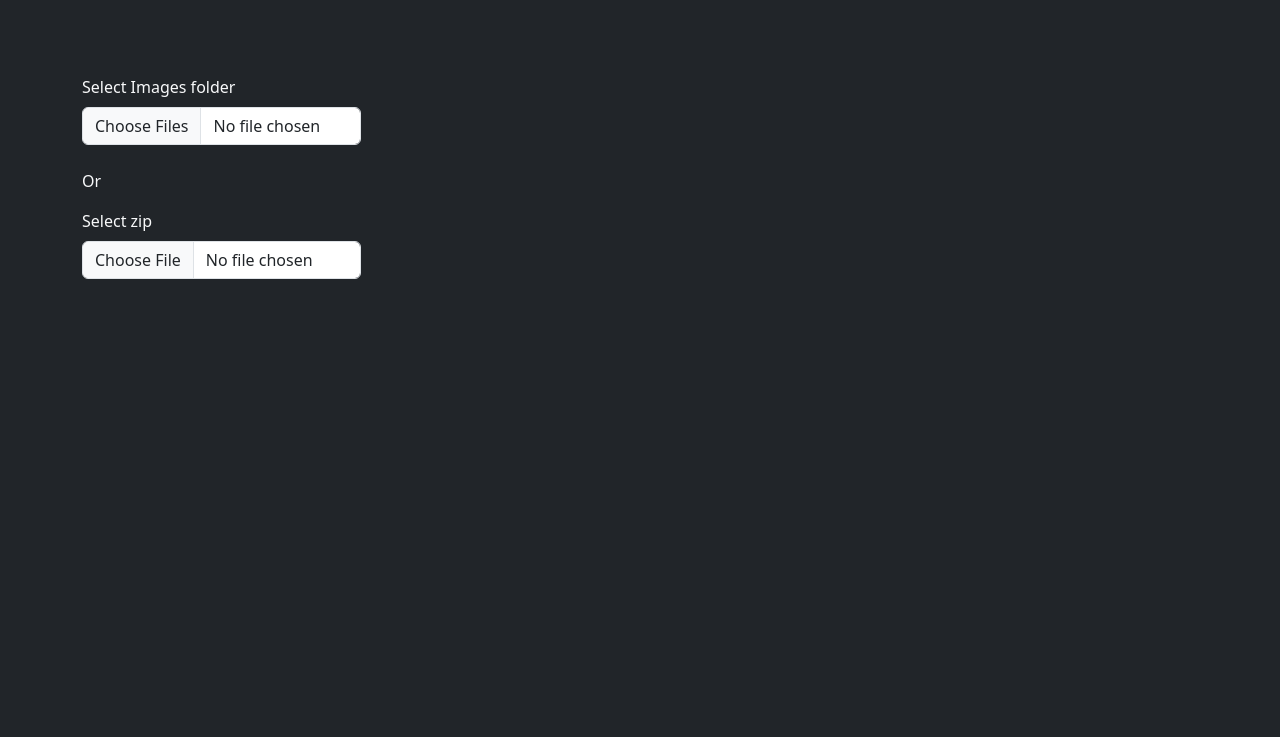
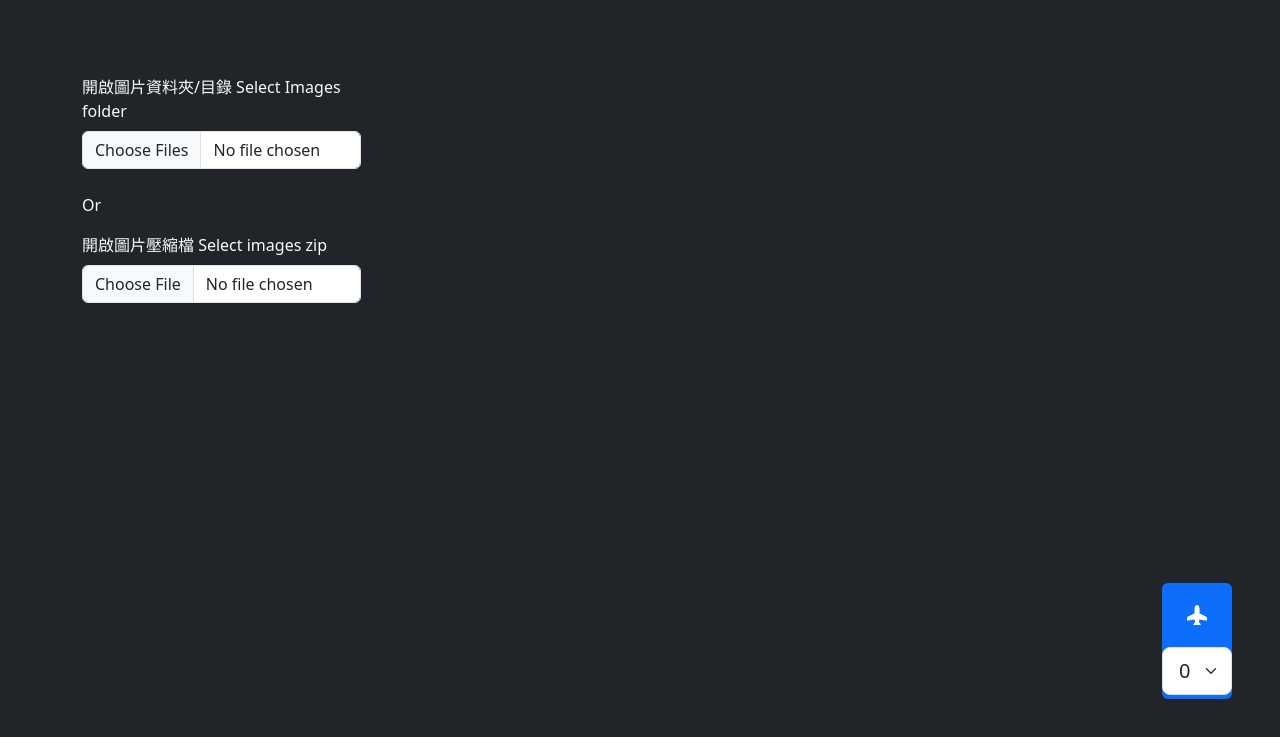
Before and after one commit to Rekkuuza/grapeview.github.io, a plain HTML site: page index.html in a window 1280 px wide. Shown: the part 53-790 px from the top of the page. Drawn offline with nearby package versions, Linux system fonts and the light colour scheme.

Commit message:
add top and select page
add top and select page

```diff
--- a/index.html
+++ b/index.html
@@ -8,11 +8,25 @@
     <link href="https://cdn.jsdelivr.net/npm/bootstrap@5.3.6/dist/css/bootstrap.min.css" rel="stylesheet"
         integrity="sha384-4Q6Gf2aSP4eDXB8Miphtr37CMZZQ5oXLH2yaXMJ2w8e2ZtHTl7GptT4jmndRuHDT" crossorigin="anonymous">
 
+    <link rel="stylesheet" href="https://cdn.jsdelivr.net/npm/bootstrap-icons@1.13.1/font/bootstrap-icons.min.css">
 </head>
 
 <body class="bg-dark">
 
     <div class="container-xl">
+
+
+        <div class="bg-primary rounded-2 position-fixed bottom-0 end-0 m-5">
+
+            <button class="btn btn-primary btn-lg m-2 " onclick="topFunction()" id="btn_top">
+                <span class="bi bi-airplane-fill"></span>
+            </button>
+
+            <select id="page_select" class="form-select form-select-lg mb-1" aria-label="select page"
+                onchange="selectPage(this.value)">
+                <option value="0" selected>0</option>
+            </select>
+        </div>
 
         <h1 class="text-light">Grape View</h1>
 
@@ -21,7 +35,7 @@
         <br />
 
         <div class="col-3">
-            <label for="select_folder" class="form-label text-light">Select Images folder</label>
+            <label for="select_folder" class="form-label text-light">開啟圖片資料夾/目錄 Select Images folder</label>
 
             <input class="form-control" id="select_folder" type="file" webkitdirectory multiple
                 onchange="readFiles(this.files)">
@@ -31,7 +45,7 @@
         <div class="col-3">
             <p class=" text-light">Or</p>
 
-            <label for="select_zip" class="form-label text-light">Select zip</label>
+            <label for="select_zip" class="form-label text-light">開啟圖片壓縮檔 Select images zip</label>
 
             <input class="form-control" id="select_zip" type="file" accept=".zip" onchange="unzipReadFiles(this.files)">
 
@@ -45,6 +59,8 @@
 
         <div id="div_imgs"></div>
 
+
+
     </div>
 
     <script src=" https://cdn.jsdelivr.net/npm/jquery/dist/jquery.min.js"></script>
@@ -54,6 +70,10 @@
     <script src="https://cdnjs.cloudflare.com/ajax/libs/jszip/3.10.1/jszip.min.js"></script>
 
     <script type="text/javascript">
+
+
+
+
 
         function readFiles(files) {
 
@@ -188,8 +208,25 @@
         // 將圖片加入圖片區
         function appendImg(index, imgSrc) {
 
-            $('#div_imgs').append('<p>' + index + '</p>');
+            $('#div_imgs').append('<p id="' + index + '">' + index + '</p>');
             $('#div_imgs').append('<img src="' + imgSrc + '"/>');
+            $('#page_select').append($('<option>', { value: index, text: index }));
+        }
+
+        // 回到頁面頂端
+        function topFunction() {
+            document.body.scrollTop = 0;
+            document.documentElement.scrollTop = 0;
+        }
+
+
+        // 選取頁碼
+        function selectPage(page) {
+
+            document.getElementById(page).scrollIntoView({
+                behavior: "smooth",  // 平滑滾動
+                block: "start",      // 將元素的哪個部分對齊到可視區域（start, center, end, nearest）
+            });
         }
 
     </script>
```
